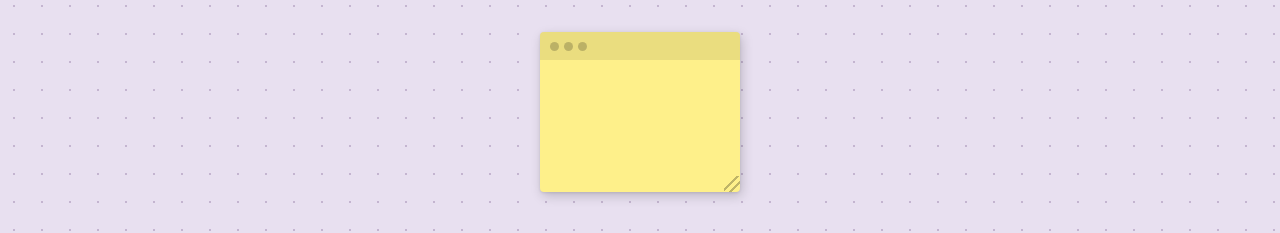
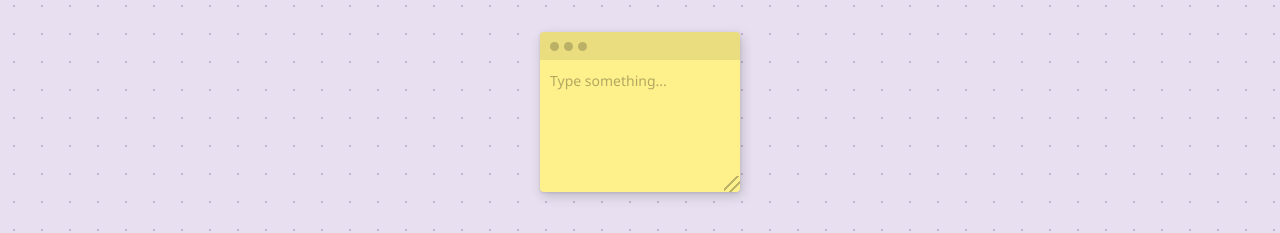
Before and after one commit to migueSNM/sticky-notes-tempo, a React (Vite) app: page / in a window 1280 px wide. Both pictures are taken after a click on the button "New note (or double-click the board)". Shown: the part 288-521 px from the top of the page. Built offline with nearby package versions, Linux system fonts and the light colour scheme.

Commit message:
feat: edit note text with an inline textarea

```diff
--- a/src/App.tsx
+++ b/src/App.tsx
@@ -8,7 +8,7 @@ import { useDrag } from './hooks/useDrag'
 import './App.css'
 
 function App() {
-  const { notes, createNote, updateNote, removeNote } = useNotes()
+  const { notes, createNote, updateNote, removeNote, bringToFront } = useNotes()
   const [selectedColor, setSelectedColor] = useState('#fef08a')
   const trashRef = useRef<HTMLDivElement>(null)
 
@@ -39,6 +39,7 @@ function App() {
             isDragging={draggingNoteId === note.id}
             onStartMove={startMove}
             onStartResize={startResize}
+            onContentChange={(id, content) => updateNote(id, { content })}
           />
         ))}
       </Board>
--- a/src/components/Note.css
+++ b/src/components/Note.css
@@ -42,12 +42,22 @@
   overflow: hidden;
 }
 
-.note__content {
+.note__textarea {
+  width: 100%;
+  height: 100%;
+  background: transparent;
+  border: none;
+  outline: none;
+  resize: none;
   font-size: 14px;
   line-height: 1.5;
   color: #1f1f1f;
-  white-space: pre-wrap;
-  word-break: break-word;
+  font-family: inherit;
+  cursor: text;
+}
+
+.note__textarea::placeholder {
+  color: rgba(0, 0, 0, 0.3);
 }
 
 .note__resize-handle {
--- a/src/components/Note.tsx
+++ b/src/components/Note.tsx
@@ -7,9 +7,10 @@ interface NoteProps {
   isDragging: boolean;
   onStartMove: (noteId: string, e: React.MouseEvent) => void;
   onStartResize: (noteId: string, e: React.MouseEvent) => void;
+  onContentChange: (noteId: string, content: string) => void;
 }
 
-export function Note({ note, isDragging, onStartMove, onStartResize }: NoteProps) {
+export function Note({ note, isDragging, onStartMove, onStartResize, onContentChange }: NoteProps) {
   const { x, y, width, height, color, zIndex } = note
 
   return (
@@ -26,7 +27,13 @@ export function Note({ note, isDragging, onStartMove, onStartResize }: NoteProps
         </span>
       </div>
       <div className="note__body">
-        <span className="note__content">{note.content || ''}</span>
+        <textarea
+          className="note__textarea"
+          value={note.content}
+          placeholder="Type something..."
+          onChange={e => onContentChange(note.id, e.target.value)}
+          onMouseDown={e => e.stopPropagation()}
+        />
       </div>
       <div
         className="note__resize-handle"
```
